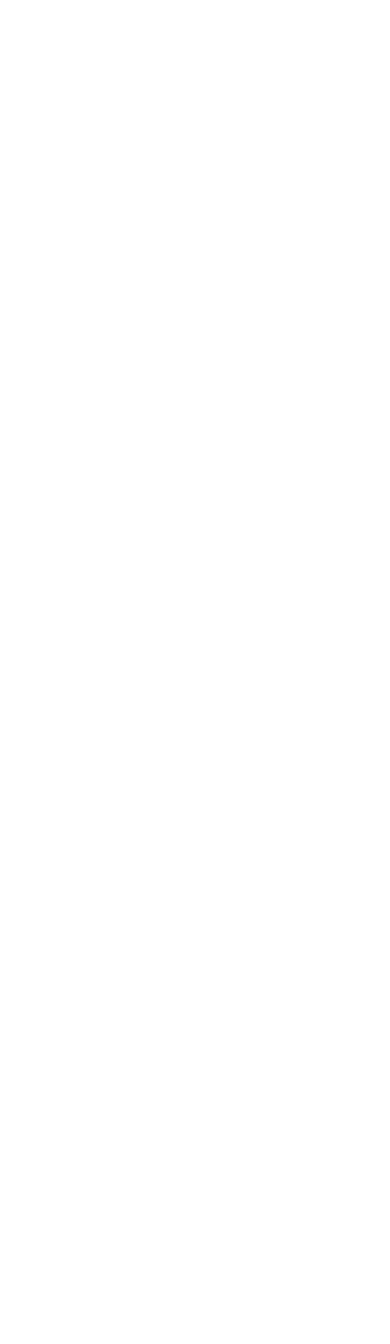
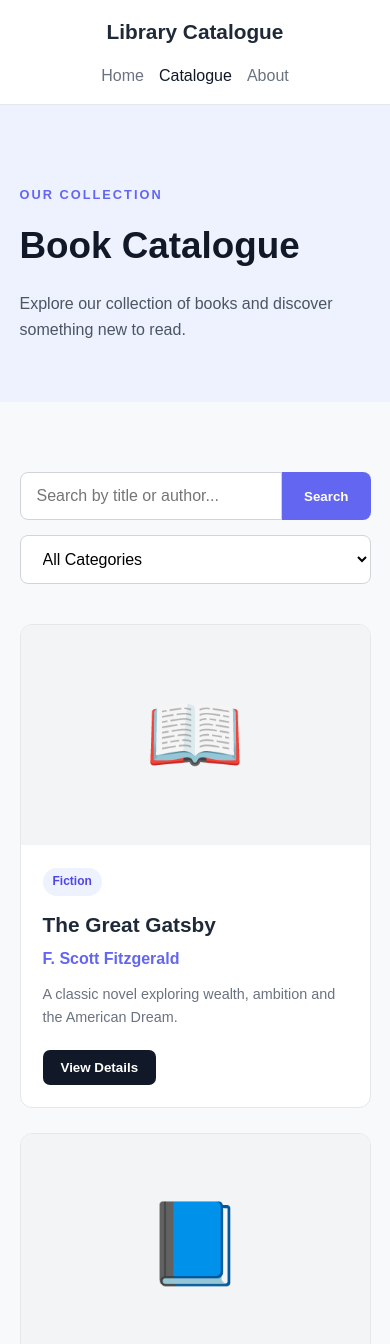
Before and after one commit to IS-PROJECT-2026/library-catalogue-166229, a plain HTML site: page catalogue.html in a window 390 px wide. Shown: the top 1344 px of the page. Before the commit the page ends 844 px from the top, so only its background shows below. Drawn offline with Linux system fonts and the light colour scheme.

Commit message:
feat: build catalogue page

```diff
--- a/catalogue.html
+++ b/catalogue.html
@@ -0,0 +1,322 @@
+<!DOCTYPE html>
+<html lang="en">
+<head>
+    <meta charset="UTF-8">
+    <meta name="viewport" content="width=device-width, initial-scale=1.0">
+
+    <title>Book Catalogue | Library Catalogue</title>
+
+    <link rel="stylesheet" href="css/style.css">
+</head>
+
+<body>
+
+    <header class="navbar">
+        <div class="container nav-content">
+
+            <a href="index.html" class="logo">
+                Library Catalogue
+            </a>
+
+            <nav>
+                <a href="index.html">Home</a>
+                <a href="catalogue.html" class="active">Catalogue</a>
+                <a href="about.html">About</a>
+            </nav>
+
+        </div>
+    </header>
+
+    <main>
+
+        <!-- Page Header -->
+
+        <section class="catalogue-header">
+            <div class="container">
+
+                <p class="eyebrow">OUR COLLECTION</p>
+
+                <h1>Book Catalogue</h1>
+
+                <p>
+                    Explore our collection of books and discover
+                    something new to read.
+                </p>
+
+            </div>
+        </section>
+
+
+        <!-- Search and Filters -->
+
+        <section class="catalogue-section">
+
+            <div class="container">
+
+                <div class="catalogue-controls">
+
+                    <div class="search-box">
+                        <input
+                            type="text"
+                            id="searchInput"
+                            placeholder="Search by title or author..."
+                        >
+
+                        <button id="searchButton">
+                            Search
+                        </button>
+                    </div>
+
+                    <select id="categoryFilter">
+
+                        <option value="all">
+                            All Categories
+                        </option>
+
+                        <option value="Fiction">
+                            Fiction
+                        </option>
+
+                        <option value="Science">
+                            Science
+                        </option>
+
+                        <option value="Technology">
+                            Technology
+                        </option>
+
+                        <option value="History">
+                            History
+                        </option>
+
+                    </select>
+
+                </div>
+
+
+                <!-- Book Collection -->
+
+                <div class="catalogue-grid" id="bookGrid">
+
+                    <article class="catalogue-book">
+
+                        <div class="catalogue-cover">
+                            📖
+                        </div>
+
+                        <div class="catalogue-book-info">
+
+                            <span class="book-category">
+                                Fiction
+                            </span>
+
+                            <h2>The Great Gatsby</h2>
+
+                            <p class="book-author">
+                                F. Scott Fitzgerald
+                            </p>
+
+                            <p>
+                                A classic novel exploring wealth,
+                                ambition and the American Dream.
+                            </p>
+
+                            <button class="details-button">
+                                View Details
+                            </button>
+
+                        </div>
+
+                    </article>
+
+
+                    <article class="catalogue-book">
+
+                        <div class="catalogue-cover">
+                            📘
+                        </div>
+
+                        <div class="catalogue-book-info">
+
+                            <span class="book-category">
+                                Fiction
+                            </span>
+
+                            <h2>1984</h2>
+
+                            <p class="book-author">
+                                George Orwell
+                            </p>
+
+                            <p>
+                                A dystopian novel about surveillance,
+                                control and individual freedom.
+                            </p>
+
+                            <button class="details-button">
+                                View Details
+                            </button>
+
+                        </div>
+
+                    </article>
+
+
+                    <article class="catalogue-book">
+
+                        <div class="catalogue-cover">
+                            💻
+                        </div>
+
+                        <div class="catalogue-book-info">
+
+                            <span class="book-category">
+                                Technology
+                            </span>
+
+                            <h2>Clean Code</h2>
+
+                            <p class="book-author">
+                                Robert C. Martin
+                            </p>
+
+                            <p>
+                                Principles and practices for writing
+                                clean and maintainable software.
+                            </p>
+
+                            <button class="details-button">
+                                View Details
+                            </button>
+
+                        </div>
+
+                    </article>
+
+
+                    <article class="catalogue-book">
+
+                        <div class="catalogue-cover">
+                            🔬
+                        </div>
+
+                        <div class="catalogue-book-info">
+
+                            <span class="book-category">
+                                Science
+                            </span>
+
+                            <h2>A Brief History of Time</h2>
+
+                            <p class="book-author">
+                                Stephen Hawking
+                            </p>
+
+                            <p>
+                                An introduction to cosmology,
+                                space and the nature of time.
+                            </p>
+
+                            <button class="details-button">
+                                View Details
+                            </button>
+
+                        </div>
+
+                    </article>
+
+
+                    <article class="catalogue-book">
+
+                        <div class="catalogue-cover">
+                            🌍
+                        </div>
+
+                        <div class="catalogue-book-info">
+
+                            <span class="book-category">
+                                History
+                            </span>
+
+                            <h2>Sapiens</h2>
+
+                            <p class="book-author">
+                                Yuval Noah Harari
+                            </p>
+
+                            <p>
+                                An exploration of human history and
+                                the development of civilization.
+                            </p>
+
+                            <button class="details-button">
+                                View Details
+                            </button>
+
+                        </div>
+
+                    </article>
+
+
+                    <article class="catalogue-book">
+
+                        <div class="catalogue-cover">
+                            📕
+                        </div>
+
+                        <div class="catalogue-book-info">
+
+                            <span class="book-category">
+                                Fiction
+                            </span>
+
+                            <h2>To Kill a Mockingbird</h2>
+
+                            <p class="book-author">
+                                Harper Lee
+                            </p>
+
+                            <p>
+                                A story about justice, childhood and
+                                social inequality.
+                            </p>
+
+                            <button class="details-button">
+                                View Details
+                            </button>
+
+                        </div>
+
+                    </article>
+
+                </div>
+
+            </div>
+
+        </section>
+
+    </main>
+
+
+    <footer>
+
+        <div class="container footer-content">
+
+            <p>
+                &copy; 2026 Library Catalogue
+            </p>
+
+            <p>
+                Discover. Learn. Read.
+            </p>
+
+        </div>
+
+    </footer>
+
+
+    <script src="js/books.js"></script>
+    <script src="js/app.js"></script>
+
+</body>
+</html>
--- a/css/style.css
+++ b/css/style.css
@@ -275,3 +275,174 @@ footer {
     }
 
 }
+/* Catalogue Page */
+
+.catalogue-header {
+    padding: 80px 0 60px;
+    background: #eef2ff;
+}
+
+.catalogue-header h1 {
+    font-size: 3rem;
+    margin-bottom: 15px;
+    color: #111827;
+}
+
+.catalogue-header p:last-child {
+    color: #4b5563;
+    max-width: 600px;
+}
+
+.catalogue-section {
+    padding: 70px 0;
+}
+
+.catalogue-controls {
+    display: flex;
+    gap: 15px;
+    margin-bottom: 40px;
+}
+
+.search-box {
+    display: flex;
+    flex: 1;
+}
+
+.search-box input {
+    width: 100%;
+    padding: 14px 16px;
+    border: 1px solid #d1d5db;
+    border-radius: 8px 0 0 8px;
+    font-size: 1rem;
+    outline: none;
+}
+
+.search-box input:focus {
+    border-color: #6366f1;
+}
+
+.search-box button {
+    padding: 14px 22px;
+    border: none;
+    background: #6366f1;
+    color: white;
+    font-weight: 600;
+    border-radius: 0 8px 8px 0;
+    cursor: pointer;
+}
+
+.catalogue-controls select {
+    padding: 14px 18px;
+    border: 1px solid #d1d5db;
+    border-radius: 8px;
+    background: white;
+    font-size: 1rem;
+}
+
+.catalogue-grid {
+    display: grid;
+    grid-template-columns: repeat(3, 1fr);
+    gap: 25px;
+}
+
+.catalogue-book {
+    background: white;
+    border: 1px solid #e5e7eb;
+    border-radius: 12px;
+    overflow: hidden;
+    transition: transform 0.2s ease;
+}
+
+.catalogue-book:hover {
+    transform: translateY(-4px);
+}
+
+.catalogue-cover {
+    height: 220px;
+    display: flex;
+    align-items: center;
+    justify-content: center;
+    background: #f3f4f6;
+    font-size: 5rem;
+}
+
+.catalogue-book-info {
+    padding: 22px;
+}
+
+.book-category {
+    display: inline-block;
+    padding: 4px 10px;
+    margin-bottom: 12px;
+    border-radius: 20px;
+    background: #eef2ff;
+    color: #4f46e5;
+    font-size: 0.75rem;
+    font-weight: 600;
+}
+
+.catalogue-book-info h2 {
+    font-size: 1.3rem;
+    margin-bottom: 5px;
+}
+
+.book-author {
+    color: #6366f1;
+    font-weight: 600;
+    margin-bottom: 12px;
+}
+
+.catalogue-book-info > p:not(.book-author) {
+    color: #6b7280;
+    font-size: 0.9rem;
+    margin-bottom: 20px;
+}
+
+.details-button {
+    padding: 10px 18px;
+    border: none;
+    border-radius: 7px;
+    background: #111827;
+    color: white;
+    cursor: pointer;
+    font-weight: 600;
+}
+
+.details-button:hover {
+    opacity: 0.85;
+}
+
+
+/* Catalogue Responsive Design */
+
+@media (max-width: 900px) {
+
+    .catalogue-grid {
+        grid-template-columns: repeat(2, 1fr);
+    }
+
+}
+
+@media (max-width: 650px) {
+
+    .catalogue-controls {
+        flex-direction: column;
+    }
+
+    .search-box {
+        width: 100%;
+    }
+
+    .catalogue-controls select {
+        width: 100%;
+    }
+
+    .catalogue-grid {
+        grid-template-columns: 1fr;
+    }
+
+    .catalogue-header h1 {
+        font-size: 2.3rem;
+    }
+
+}
```
